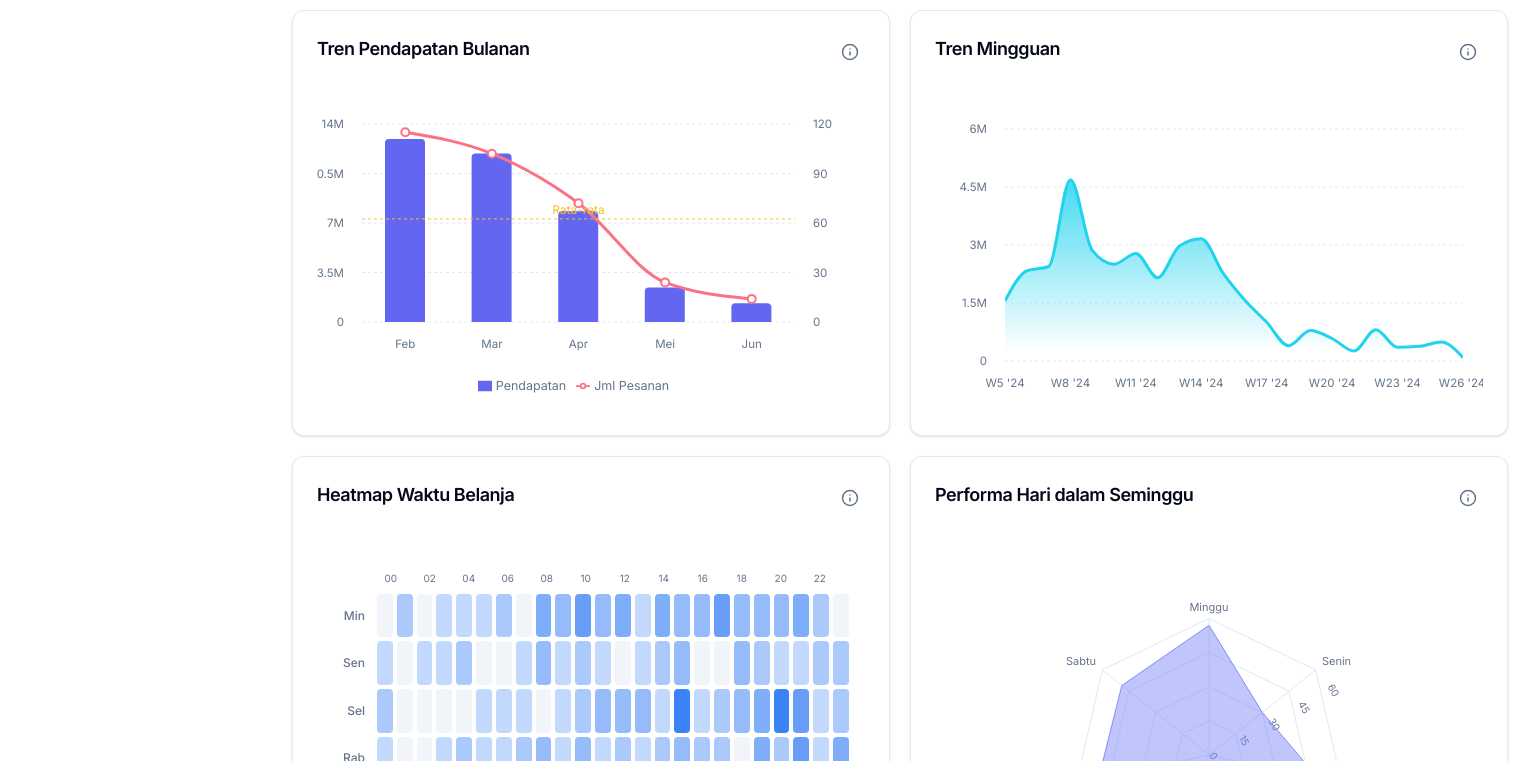
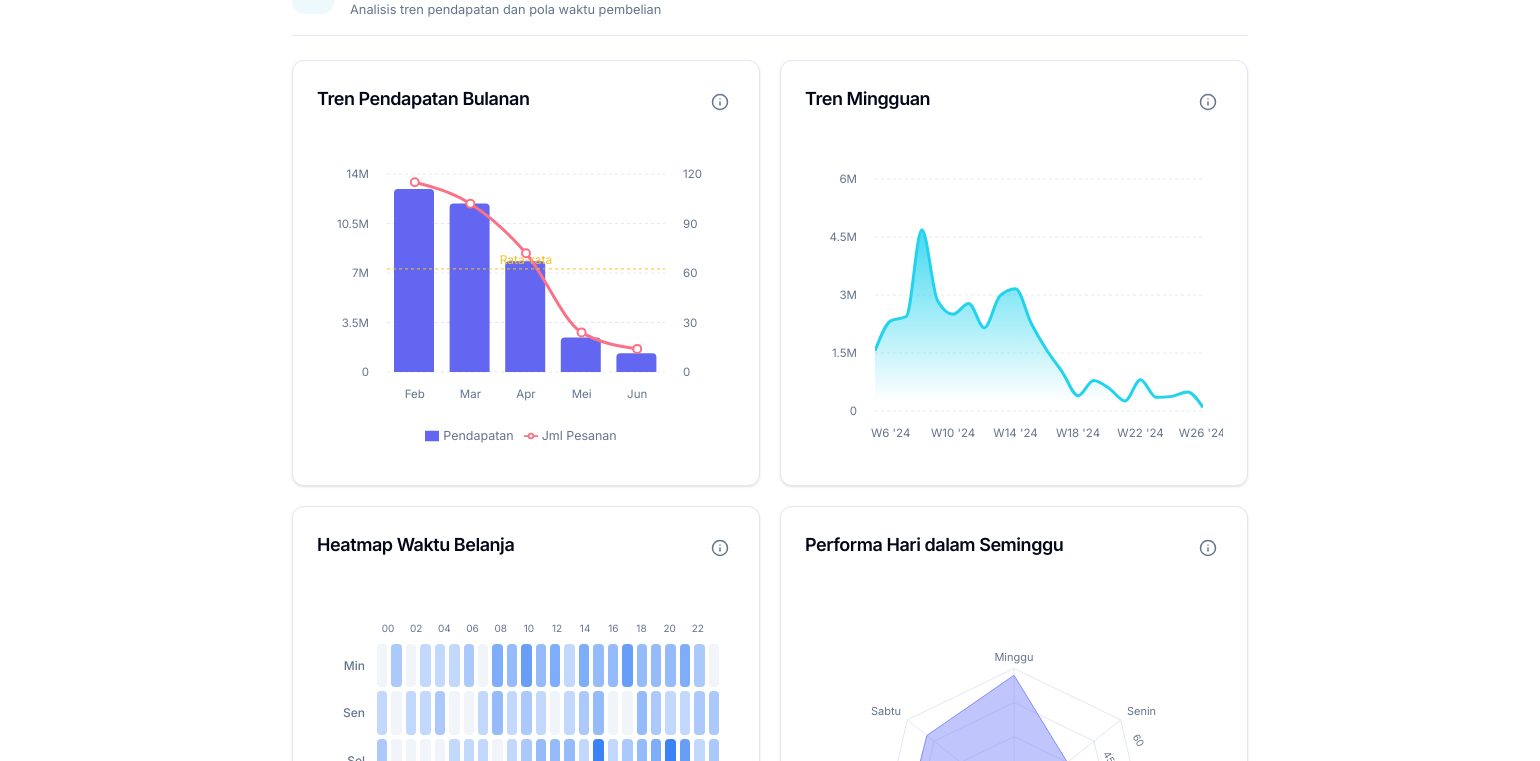
Before and after one commit to Hengki-Setiawan/dashboard-kaos-kami, a React (Vite) app: page / in a window 1280 px wide. Shown: the part 823-1584 px from the top of the page, 1540 px wide, since content can reach past the window. Built offline with nearby package versions, Linux system fonts and the light colour scheme.

Commit message:
fix(layout): remove max-w-100vw, add min-w-0, fix negative chart margins for desktop

```diff
--- a/src/App.jsx
+++ b/src/App.jsx
@@ -148,11 +148,11 @@ function App() {
 
       {/* Main Content */}
       <div
-        className={`flex-1 flex flex-col relative z-10 transition-all duration-300 ease-out ml-0 ${sidebarCollapsed ? 'lg:ml-[72px]' : 'lg:ml-[260px]'}`}
+        className={`flex-1 flex flex-col relative z-10 transition-all duration-300 ease-out min-w-0 ml-0 ${sidebarCollapsed ? 'lg:ml-[72px]' : 'lg:ml-[260px]'}`}
       >
         <Header onMenuClick={() => setMobileMenuOpen(true)} />
 
-        <main className="flex-1 px-4 sm:px-6 lg:px-8 py-6 overflow-x-hidden w-full max-w-[100vw]">
+        <main className="flex-1 px-4 sm:px-6 lg:px-8 py-6 overflow-x-hidden">
           <FilterBar filters={filters} />
 
           <div className="flex flex-col gap-10 max-w-[1500px] mx-auto pb-20">
--- a/src/components/Charts/RevenueTrend.jsx
+++ b/src/components/Charts/RevenueTrend.jsx
@@ -67,7 +67,7 @@ export default function RevenueTrend({ data }) {
       <ResponsiveContainer width="100%" height="100%" minHeight={300}>
         <ComposedChart
           data={chartData}
-          margin={{ top: 15, right: 10, bottom: 15, left: -15 }}
+          margin={{ top: 15, right: 10, bottom: 15, left: 10 }}
         >
           <CartesianGrid strokeDasharray="3 3" stroke="hsl(var(--border))" vertical={false} />
           <XAxis
--- a/src/components/Charts/ShippingCost.jsx
+++ b/src/components/Charts/ShippingCost.jsx
@@ -82,7 +82,7 @@ export default function ShippingCost({ data }) {
           <ResponsiveContainer width="100%" height="100%" minHeight={300}>
             <BarChart
               data={chartData}
-              margin={{ top: 15, right: 10, bottom: 15, left: -15 }}
+              margin={{ top: 15, right: 10, bottom: 15, left: 10 }}
             >
               <CartesianGrid strokeDasharray="3 3" stroke="hsl(var(--border))" vertical={false} />
               <XAxis
```
